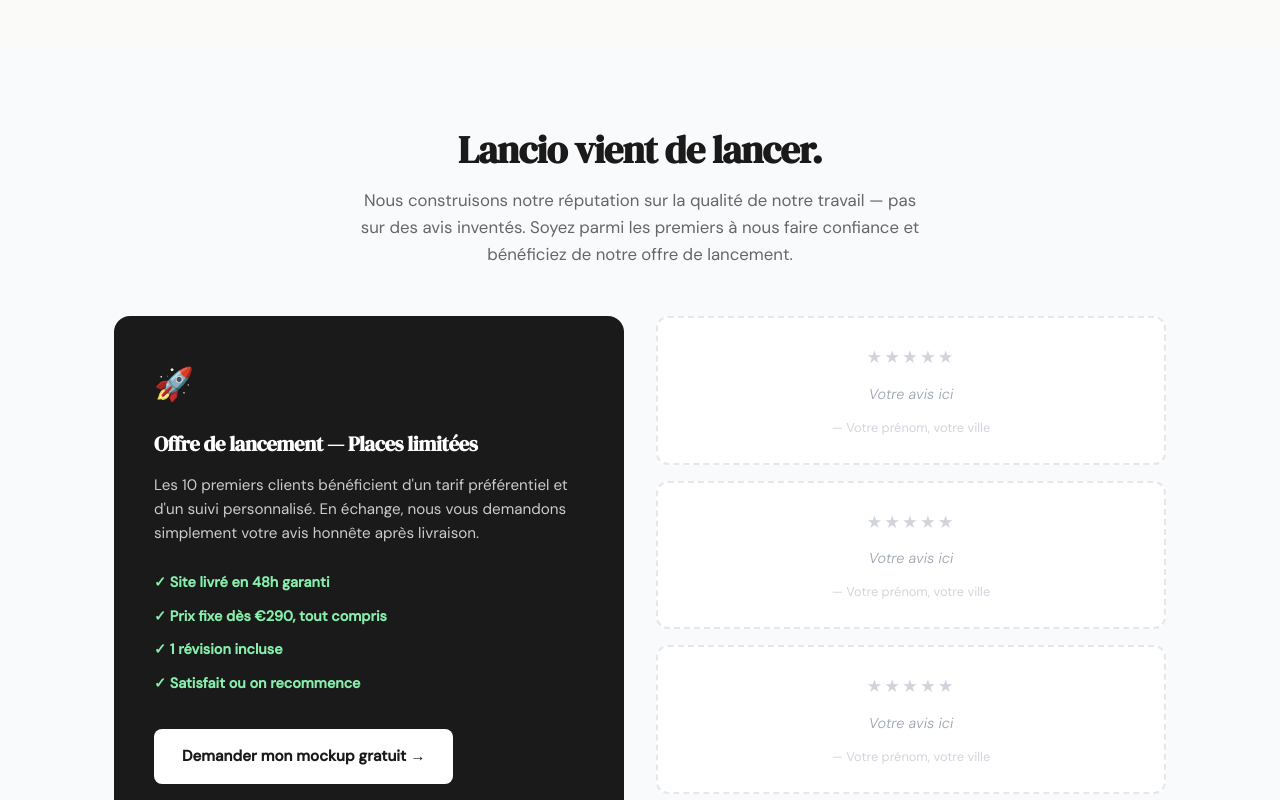
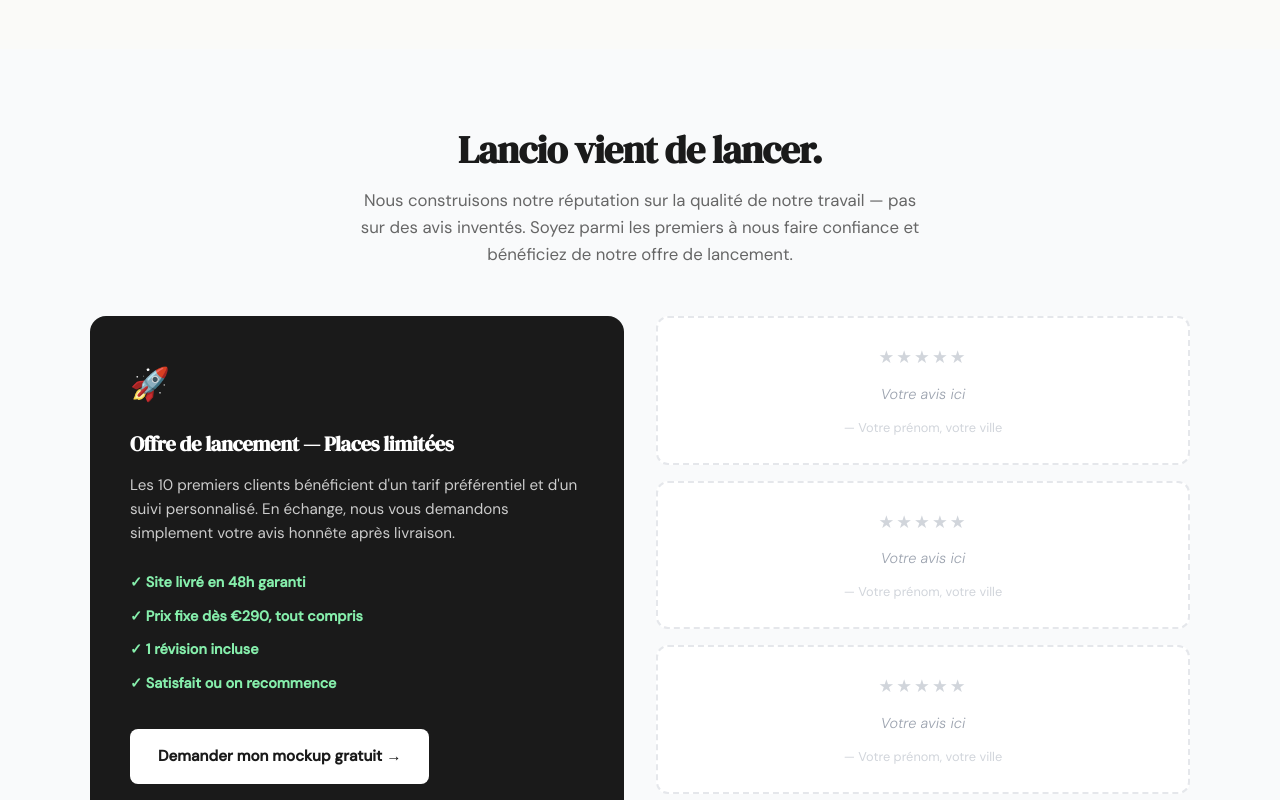
Before and after one commit to claudebestie/lancio, an Astro site: page / in a window 1280 px wide. Shown: the part 5400-6200 px from the top of the page. Built offline with nearby package versions, Linux system fonts and the light colour scheme; Astro itself is replaced by a stand-in of ours.

Commit message:
Update Temoignages.astro

```diff
--- a/src/components/Temoignages.astro
+++ b/src/components/Temoignages.astro
@@ -1,7 +1,7 @@
 ---
 ---
 <section class="temoignages" id="temoignages">
-  <div class="container">
+  <div class="temo-wrap">
     <div class="temo-header">
       <h2>Lancio vient de lancer.</h2>
       <p class="temo-sub">Nous construisons notre réputation sur la qualité de notre travail — pas sur des avis inventés. Soyez parmi les premiers à nous faire confiance et bénéficiez de notre offre de lancement.</p>
@@ -48,7 +48,7 @@
   background: #f9fafb;
 }
 
-.container {
+.temo-wrap {
   max-width: 1100px;
   margin: 0 auto;
 }
```
